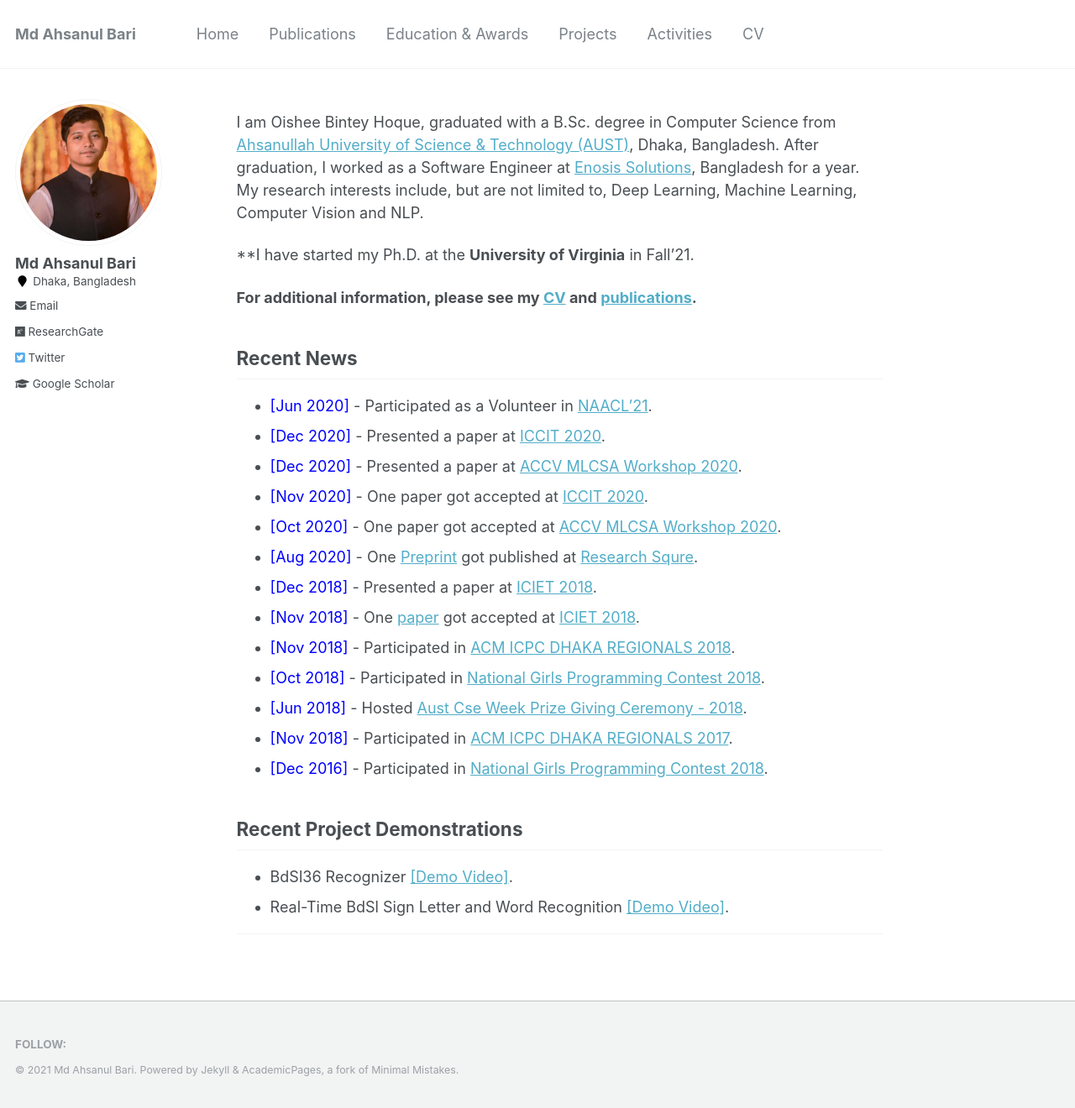
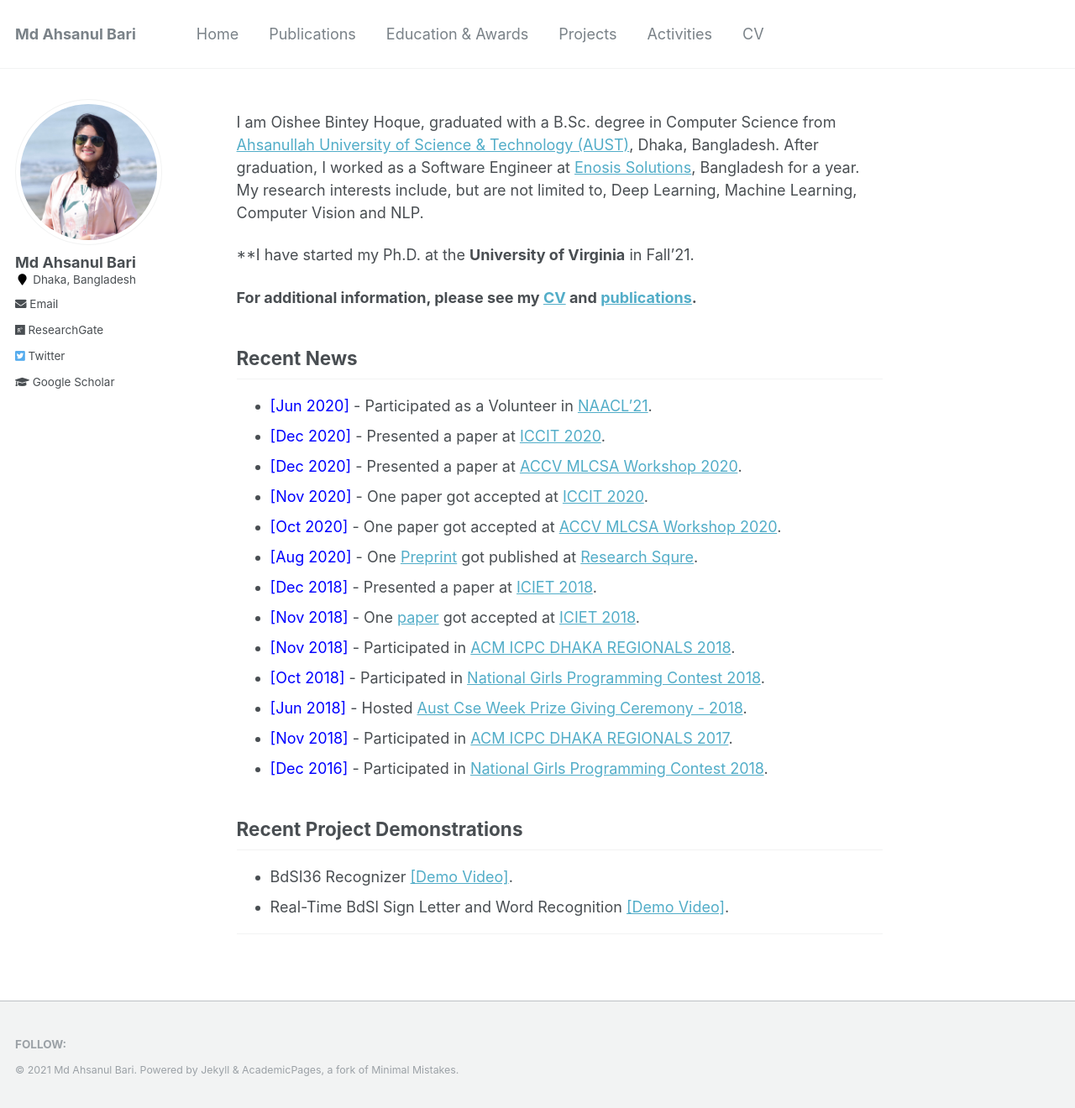
Before and after one commit to GProDevik/AhsanulBariRomih, a Jekyll site: the page built from _pages/about.md, in a window 1280 px wide and 1320 px high. Shown: the whole window at 84% size. Built offline with Jekyll 4.4.1, drawn with Linux system fonts in a browser that asks for light colours.

Commit message:
Update _config.yml

```diff
--- a/_config.yml
+++ b/_config.yml
@@ -78,7 +78,7 @@ analytics:
 # Site Author
 author:
   name: "Md Ahsanul Bari"
-  avatar: "romi.jpg"
+  avatar: "oishee.jpg"
   bio:
   location: "Dhaka, Bangladesh"
   employer:
```
